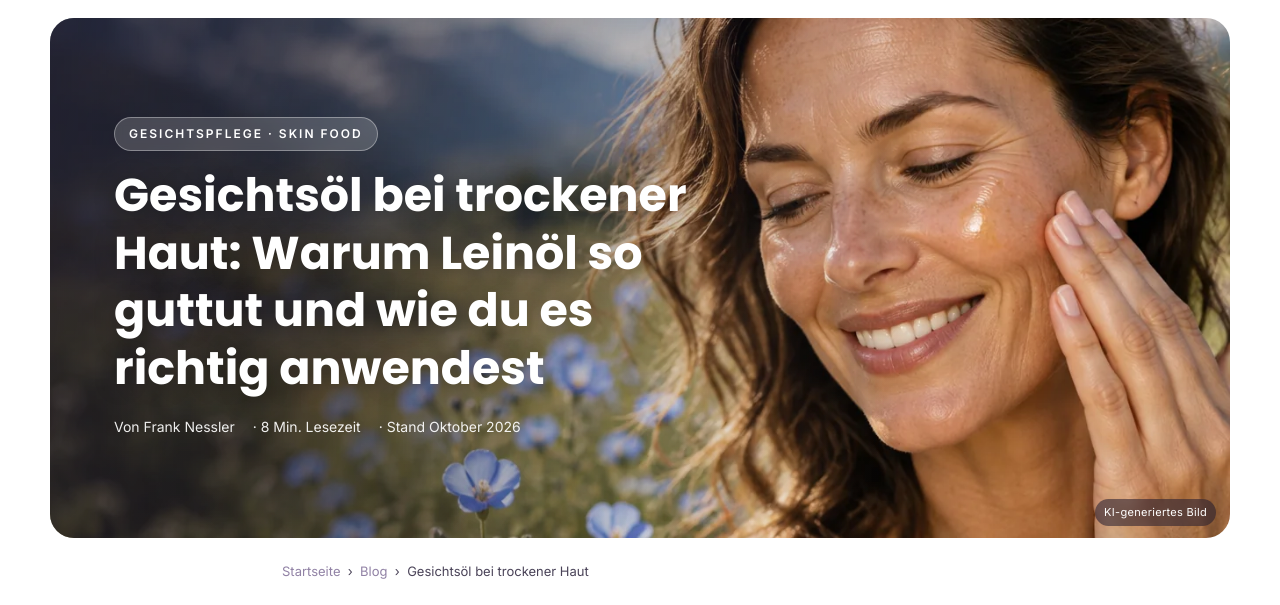
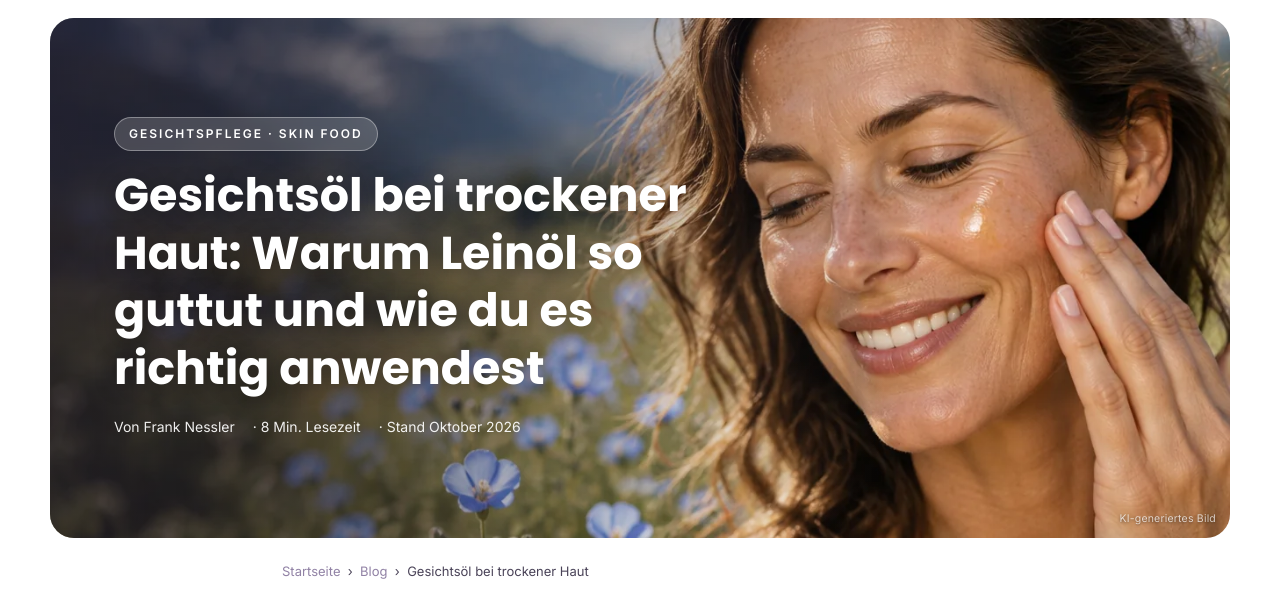
Before and after one commit to manuelkoessler-bot/sannis-blog-gesichtsoel-trockene-haut, a plain HTML site: page index.html in a window 1280 px wide. Shown: the part 124-729 px from the top of the page. Drawn offline with Linux system fonts and the light colour scheme.

Commit message:
KI-Label als dezente Schrift
Co-Authored-By: Claude Opus 5.5 <noreply@anthropic.com>

```diff
--- a/index.html
+++ b/index.html
@@ -397,7 +397,7 @@
   .cta-mini a.mbtn.ghost{background:#fff;color:var(--purple) !important;border:1.5px solid var(--purple)}
   .cta-mini a.mbtn:hover{text-decoration:none;opacity:.92}
   /* KI-Kennzeichnung (EU AI Act Art. 50) */
-  .ai-label{position:absolute;right:14px;bottom:12px;background:rgba(33,27,46,.55);color:#fff;font-size:11px;letter-spacing:.3px;padding:4px 9px;border-radius:50px;backdrop-filter:blur(4px);pointer-events:none}
+  .ai-label{position:absolute;right:14px;bottom:10px;color:rgba(255,255,255,.72);font-size:10.5px;letter-spacing:.2px;text-shadow:0 1px 3px rgba(0,0,0,.45);pointer-events:none}
 </style>
 </head>
 <body>
```
Also changed, not shown: og-gesichtsoel-trockene-haut.webp.
